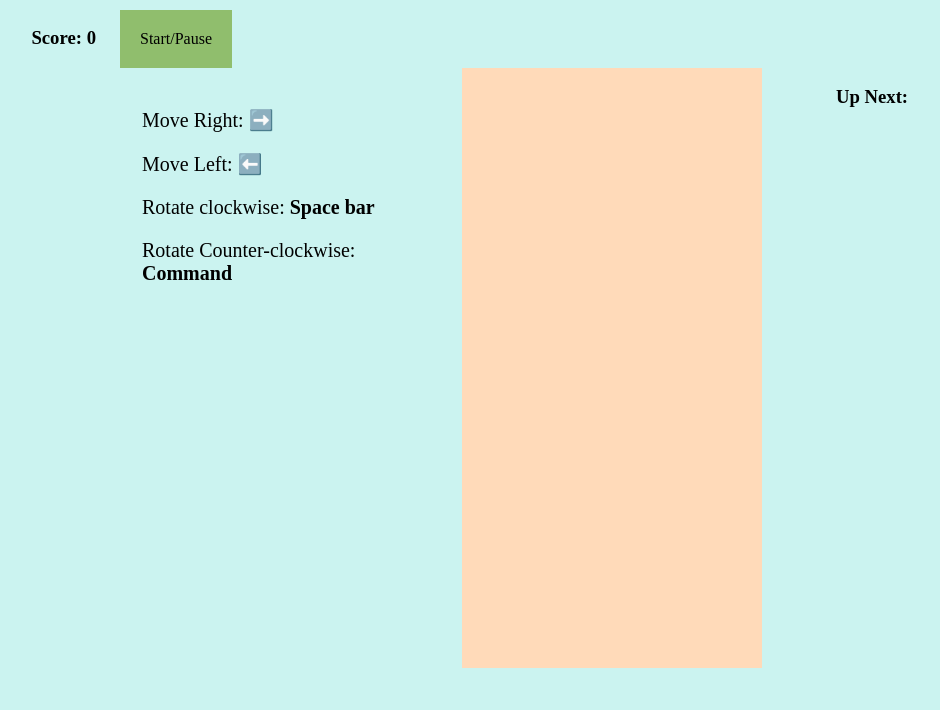
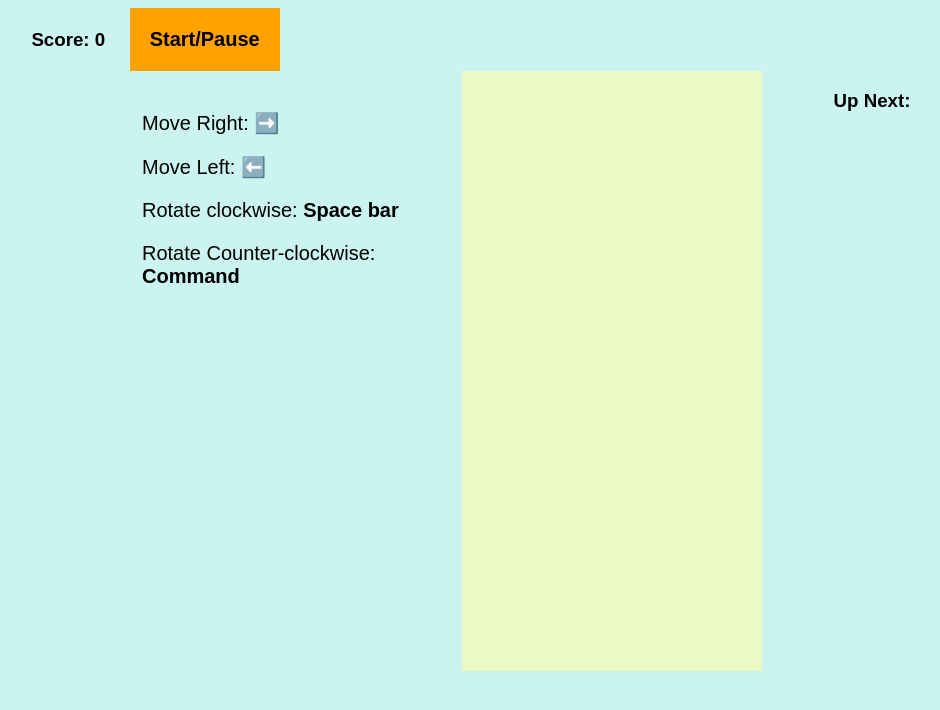
Before and after one commit to monzelb/jsTetris, a plain HTML site: page index.html in a window 1280 px wide. Shown: the whole page, without its empty margins (103-1043 px from the left). Drawn offline with Linux system fonts and the light colour scheme.

Commit message:
speed up increments

```diff
--- a/app.js
+++ b/app.js
@@ -268,7 +268,7 @@ document.addEventListener('DOMContentLoaded', () => {
 
                 //speed up game every 50 pts
                 if (score % 50 === 0) {
-                    timerSpeed *= .8;
+                    timerSpeed *= .7;
                     clearInterval(timerId);
                     timerId = setInterval(moveDown, timerSpeed);
                 }
--- a/style.css
+++ b/style.css
@@ -1,6 +1,6 @@
 body {
     background-color:#cbf3f0;
-    font-family: "arial, sans serif";
+    font-family: arial, 'sans serif';
 }
 
 .container {
@@ -18,7 +18,7 @@ div.instrux {
 #grid {
     width: 300px;
     height: 600px;
-    background-color: #ffdab9;
+    background-color: #ebfac4;
     display: flex;
     flex-wrap: wrap;
 }
@@ -39,15 +39,14 @@ h3.score {
 
 #start-button {
     padding: 20px;
-    background-color: #90be6d;
+    background-color: #ffa200;
     display: inline-block;
     cursor: pointer;
     margin-left:20px;
+    font-weight: bold;
+    font-size: 20px;
 }
 
-div.mini-grid-container {
-
-}
 
 h3.mgHeader {
     margin-left: 50px;
```
